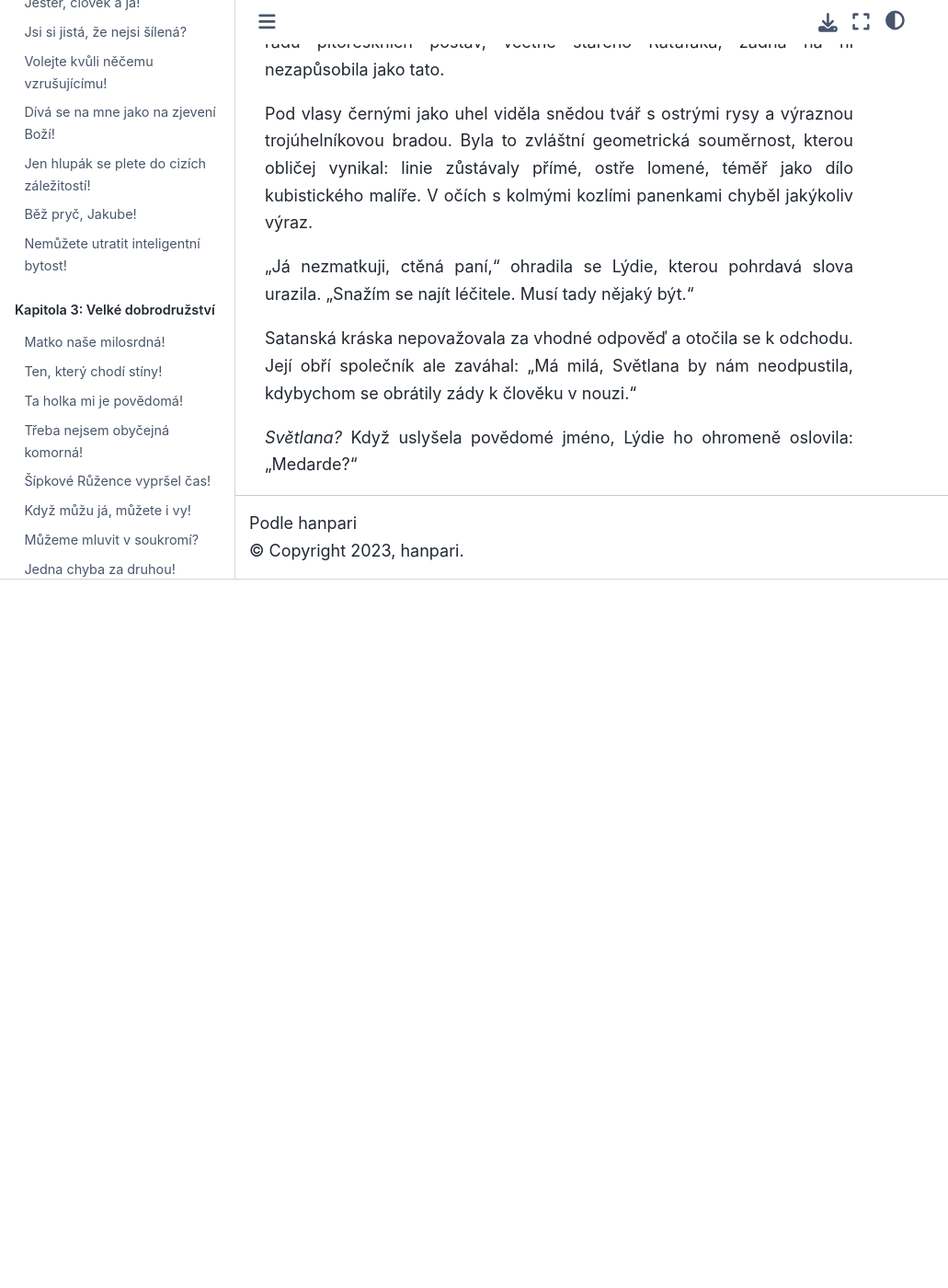
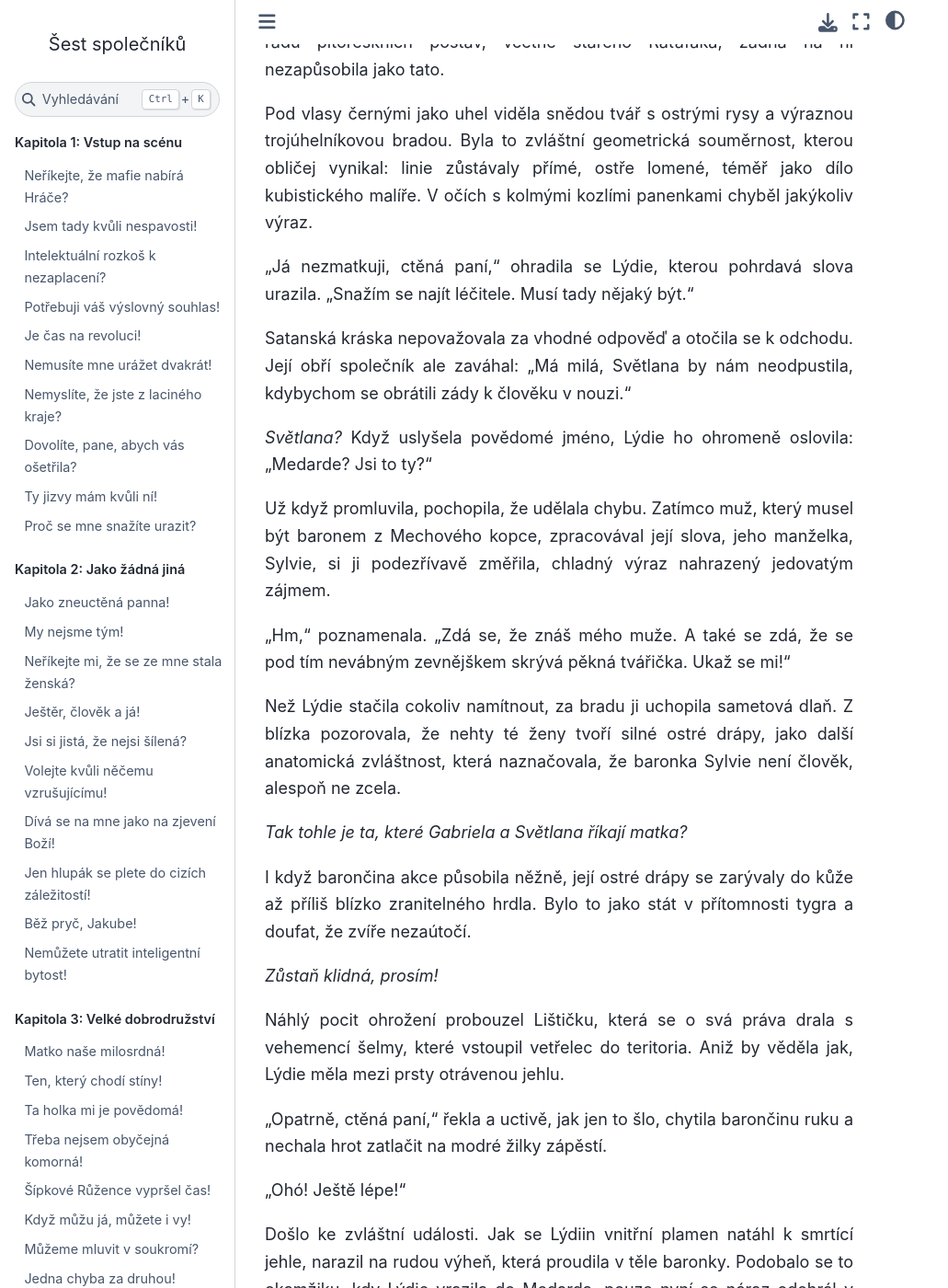
Before and after one commit to hanpari/sest-spolecniku, a Sphinx documentation site: the page built from source/sest_spolecniku/006-spatne-zpravy/7.md, in a window 1280 px wide and 1400 px high, scrolled down 2345 px. Shown: the whole window at 92% size, without its empty margins (0-1031 px from the left). Built offline with Sphinx 7.4.7 and the Sphinx Book theme 1.1.4, drawn with Linux system fonts in a browser that asks for light colours; before the commit the page ends 2975 px from its top, so only the background shows below that; some of the changed text lies outside the part shown.

Commit message:
Ma pritelkyne ...

```diff
--- a/source/sest_spolecniku/006-spatne-zpravy/7.md
+++ b/source/sest_spolecniku/006-spatne-zpravy/7.md
@@ -56,6 +56,34 @@ Pod vlasy černými jako uhel viděla snědou tvář s ostrými rysy a výraznou
 
 "Já nezmatkuji, ctěná paní," ohradila se Lýdie, kterou pohrdavá slova urazila. "Snažím se najít léčitele. Musí tady nějaký být."
 
-Satanská kráska nepovažovala za vhodné odpověď a otočila se k odchodu. Její obří společník ale zaváhal: "Má milá, Světlana by nám neodpustila, kdybychom se obrátily zády k člověku v nouzi."
+Satanská kráska nepovažovala za vhodné odpověď a otočila se k odchodu. Její obří společník ale zaváhal: "Má milá, Světlana by nám neodpustila, kdybychom se obrátili zády k člověku v nouzi."
 
-*Světlana?* Když uslyšela povědomé jméno, Lýdie ho ohromeně oslovila: "Medarde?"
+*Světlana?* Když uslyšela povědomé jméno, Lýdie ho ohromeně oslovila: "Medarde? Jsi to ty?"
+
+Už když promluvila, pochopila, že udělala chybu. Zatímco muž, který musel být baronem z Mechového kopce, zpracovával její slova, jeho manželka, Sylvie, si ji podezřívavě změřila, chladný výraz nahrazený jedovatým zájmem.
+
+"Hm," poznamenala. "Zdá se, že znáš mého muže. A také se zdá, že se pod tím nevábným zevnějškem skrývá pěkná tvářička. Ukaž se mi!"
+
+Než Lýdie stačila cokoliv namítnout, za bradu ji uchopila sametová dlaň. Z blízka pozorovala, že nehty té ženy tvoří silné ostré drápy, jako další anatomická zvláštnost, která naznačovala, že baronka Sylvie není člověk, alespoň ne zcela.
+
+*Tak tohle je ta, které Gabriela a Světlana říkají matka?*
+
+I když barončina akce působila něžně, její ostré drápy se zarývaly do kůže až příliš blízko zranitelného hrdla. Bylo to jako stát v přítomnosti tygra a doufat, že zvíře nezaútočí.
+
+*Zůstaň klidná, prosím!*
+
+Náhlý pocit ohrožení probouzel Lištičku, která se o svá práva drala s vehemencí šelmy, které vstoupil vetřelec do teritoria. Aniž by věděla jak, Lýdie měla mezi prsty otrávenou jehlu.
+
+"Opatrně, ctěná paní," řekla a uctivě, jak jen to šlo, chytila barončinu ruku a nechala hrot zatlačit na modré žilky zápěstí.
+
+"Ohó! Ještě lépe!"
+
+Došlo ke zvláštní události. Jak se Lýdiin vnitřní plamen natáhl k smrtící jehle, narazil na rudou výheň, která proudila v těle baronky. Podobalo se to okamžiku, kdy Lýdie vrazila do Medarda, pouze nyní se náraz odehrál v mentální rovině, a o to ničivější následky měl.
+
+Dotknout se barončina vnitřního plamene se podobalo výboji vysokého napětí. Omráčená Lýdie ustoupila několik kroků dozadu.
+
+"Vy!"
+
+Pod bradou se jí řinulo někol stružek krve. Ale co bylo horší, vnímala, jak jí do těla proudí cízí látky, které rychle vstupují do krevního řečiště.
+
+Lištička reagovala okamžitě a vrazila si vlastní jehlu hluboko pod čelist, přímo do pulsující žíly,
```
Also changed, not shown: other parts of source/sest_spolecniku/006-spatne-zpravy/7.md (+1 -1 lines).
